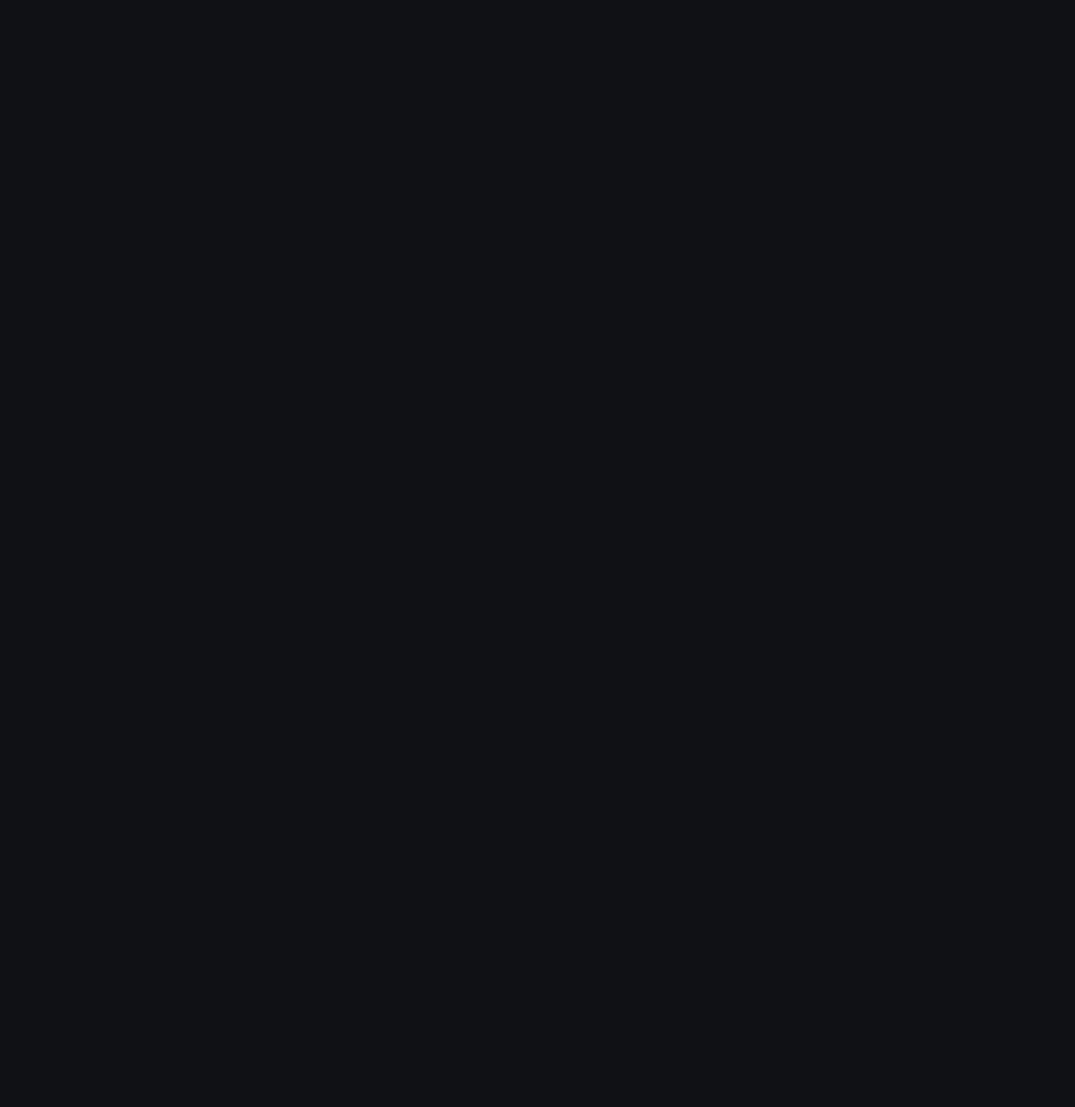
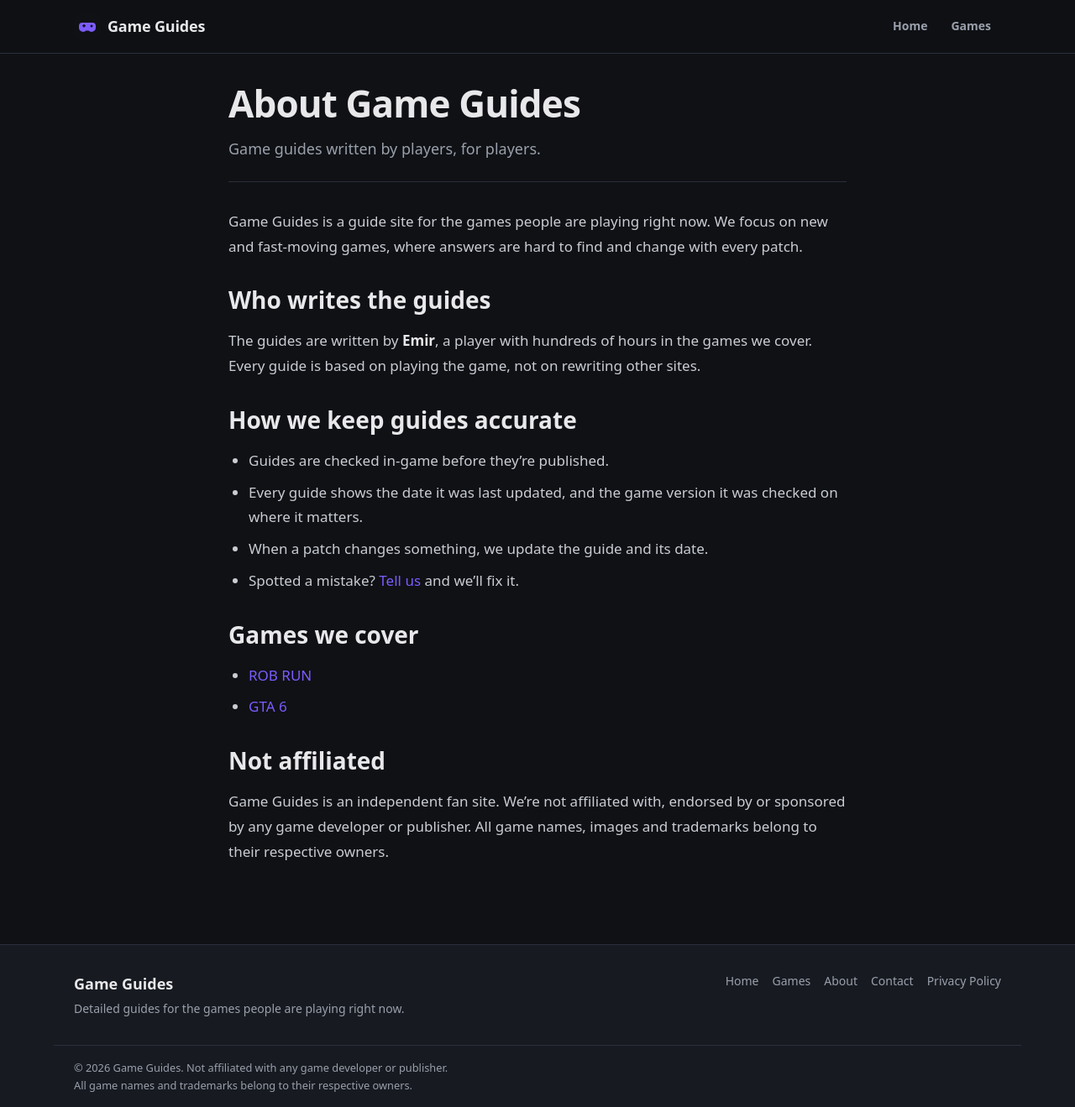
Before and after one commit to emirsultan1/game-guides, an Astro site: page /about in a window 1280 px wide. Before the commit this address had no page. Shown: the whole page at 84% size. Before the commit the page ends 800 px from the top, so only its background shows below. Built offline with nearby package versions, Linux system fonts and the light colour scheme; Astro itself is replaced by a stand-in of ours.

Commit message:
feat: add About, Contact and Privacy Policy pages
- Add About page: what the site is, who writes the guides, how they're kept accurate, games covered and the non-affiliation notice
- Add Contact page: email (when set), how to report mistakes, suggest guides and make business enquiries
- Add Privacy Policy: data collected, analytics, advertising cookies with Google's required disclosures and opt-out links, children and changes
- Add a reusable PageLayout for simple text pages
- Add contactEmail and privacyUpdated settings to site.config.ts
- Link About, Contact and Privacy Policy in the footer
- Add the three pages to the sitemap

```diff
--- a/src/components/Footer.astro
+++ b/src/components/Footer.astro
@@ -1,5 +1,5 @@
 ---
-import { SITE, NAV_LINKS } from '@/site.config';
+import { SITE, NAV_LINKS, FOOTER_LINKS } from '@/site.config';
 
 const year = new Date().getFullYear();
 ---
@@ -14,7 +14,7 @@ const year = new Date().getFullYear();
     <nav aria-label="Footer">
       <ul class="footer-links">
         {
-          NAV_LINKS.map((link) => (
+          [...NAV_LINKS, ...FOOTER_LINKS].map((link) => (
             <li>
               <a href={link.href}>{link.label}</a>
             </li>
@@ -65,7 +65,8 @@ const year = new Date().getFullYear();
 
   .footer-links {
     display: flex;
-    gap: var(--space-4);
+    flex-wrap: wrap;
+    gap: var(--space-2) var(--space-4);
     list-style: none;
     padding: 0;
   }
--- /dev/null
+++ b/src/layouts/PageLayout.astro
@@ -0,0 +1,73 @@
+---
+// Layout for simple text pages like About, Contact and Privacy Policy:
+// a title, an optional intro line, and readable content.
+import BaseLayout from '@/layouts/BaseLayout.astro';
+
+export interface Props {
+  title: string;
+  description: string;
+  intro?: string;
+  noindex?: boolean;
+}
+
+const { title, description, intro, noindex = false } = Astro.props;
+---
+
+<BaseLayout title={title} description={description} noindex={noindex}>
+  <article class="container page">
+    <header class="page-header">
+      <h1>{title}</h1>
+      {intro && <p class="intro">{intro}</p>}
+    </header>
+    <div class="page-content">
+      <slot />
+    </div>
+  </article>
+</BaseLayout>
+
+<style>
+  .page {
+    max-width: calc(var(--content-width) + 2 * var(--space-6));
+    display: grid;
+    gap: var(--space-8);
+  }
+
+  .page-header {
+    display: grid;
+    gap: var(--space-3);
+    padding-bottom: var(--space-6);
+    border-bottom: 1px solid var(--color-border);
+  }
+
+  .page-header h1 {
+    letter-spacing: -0.02em;
+  }
+
+  .intro {
+    color: var(--color-text-muted);
+    font-size: var(--text-lg);
+  }
+
+  .page-content {
+    display: grid;
+    gap: var(--space-4);
+    color: #c9ccd3;
+    font-size: 1.0625rem;
+    line-height: 1.75;
+  }
+
+  .page-content :global(h2) {
+    margin-top: var(--space-4);
+    color: var(--color-text);
+  }
+
+  .page-content :global(strong) {
+    color: var(--color-text);
+  }
+
+  .page-content :global(ul) {
+    display: grid;
+    gap: var(--space-2);
+    padding-left: var(--space-6);
+  }
+</style>
--- /dev/null
+++ b/src/pages/about.astro
@@ -0,0 +1,49 @@
+---
+import PageLayout from '@/layouts/PageLayout.astro';
+import { SITE } from '@/site.config';
+import { getGames, getGameUrl } from '@/utils/content';
+
+const games = (await getGames()).filter((game) => game.data.status !== 'archived');
+---
+
+<PageLayout
+  title={`About ${SITE.name}`}
+  description={`Who writes ${SITE.name}, how the guides are made and kept up to date, and which games we cover.`}
+  intro="Game guides written by players, for players."
+>
+  <p>
+    {SITE.name} is a guide site for the games people are playing right now. We focus on new and fast-moving games,
+    where answers are hard to find and change with every patch.
+  </p>
+
+  <h2>Who writes the guides</h2>
+  <p>
+    The guides are written by <strong>Emir</strong>, a player with hundreds of hours in the games we cover. Every guide
+    is based on playing the game, not on rewriting other sites.
+  </p>
+
+  <h2>How we keep guides accurate</h2>
+  <ul>
+    <li>Guides are checked in-game before they’re published.</li>
+    <li>Every guide shows the date it was last updated, and the game version it was checked on where it matters.</li>
+    <li>When a patch changes something, we update the guide and its date.</li>
+    <li>Spotted a mistake? <a href="/contact">Tell us</a> and we’ll fix it.</li>
+  </ul>
+
+  <h2>Games we cover</h2>
+  <ul>
+    {
+      games.map((game) => (
+        <li>
+          <a href={getGameUrl(game)}>{game.data.name}</a>
+        </li>
+      ))
+    }
+  </ul>
+
+  <h2>Not affiliated</h2>
+  <p>
+    {SITE.name} is an independent fan site. We’re not affiliated with, endorsed by or sponsored by any game developer or
+    publisher. All game names, images and trademarks belong to their respective owners.
+  </p>
+</PageLayout>
--- a/src/pages/sitemap.xml.ts
+++ b/src/pages/sitemap.xml.ts
@@ -25,6 +25,9 @@ export const GET: APIRoute = async ({ site }) => {
 
   const entries: SitemapEntry[] = [
     { path: '/', lastmod: newestGuideDate(publicGuides) },
+    { path: '/about' },
+    { path: '/contact' },
+    { path: '/privacy' },
     ...games.map((game) => ({
       path: getGameUrl(game),
       lastmod: newestGuideDate(publicGuides.filter((g) => getGuideGameId(g) === game.id)),
--- a/src/site.config.ts
+++ b/src/site.config.ts
@@ -12,6 +12,11 @@ export const SITE = {
   // Google Search Console "HTML tag" verification code (only the content="..." value).
   // Leave as null until you set up Search Console for the real domain.
   googleSiteVerification: null as string | null,
+  // Public contact email shown on the Contact and Privacy pages.
+  // Leave as null until you have one; the pages then say it's coming soon.
+  contactEmail: null as string | null,
+  // Shown on the Privacy Policy. Update it whenever you change that page.
+  privacyUpdated: '2026-11-21',
 } as const;
 
 // Links shown in the header and footer navigation.
@@ -19,3 +24,10 @@ export const NAV_LINKS = [
   { label: 'Home', href: '/' },
   { label: 'Games', href: '/#games' },
 ] as const;
+
+// Links shown in the footer only.
+export const FOOTER_LINKS = [
+  { label: 'About', href: '/about' },
+  { label: 'Contact', href: '/contact' },
+  { label: 'Privacy Policy', href: '/privacy' },
+] as const;
```
Also changed, not shown: src/pages/contact.astro (added, +34 -0 lines), src/pages/privacy.astro (added, +90 -0 lines).
